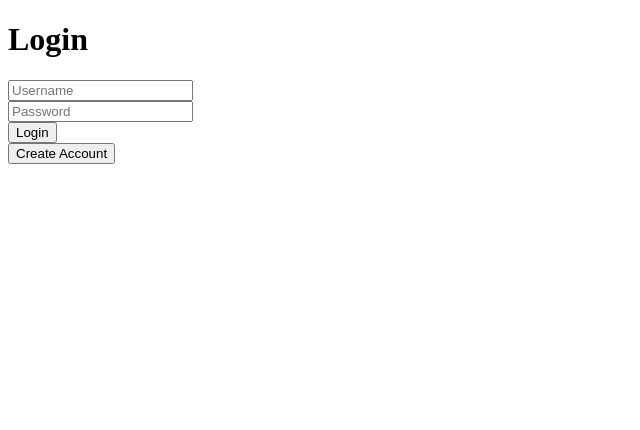
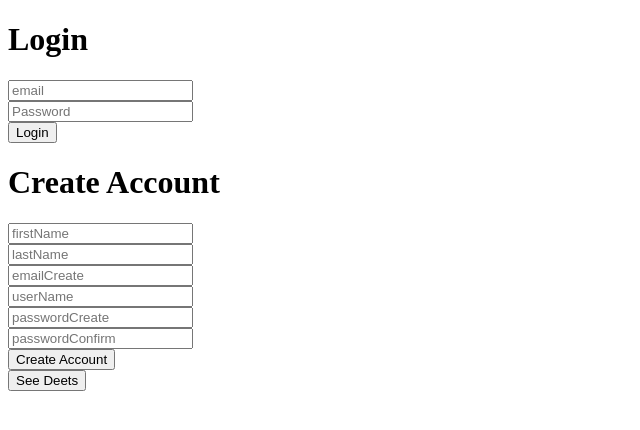
Before and after one commit to lachlanRolley98/joplana, a React (Create React App) app in the folder client/: page / in a window 1280 px wide. Shown: the top 430 px of the page, without its empty margins (0-640 px from the left). Built offline with nearby package versions, Linux system fonts and the light colour scheme.

Commit message:
got login and create user working

```diff
--- /dev/null
+++ b/client/src/components/HTTP/Account.jsx
@@ -0,0 +1,51 @@
+import Axios from "axios";
+
+export const handleCreateUser = (firstName, lastName, email, userName, password, password_confirmation) => {
+  const doCreateUser = async () => {
+    try {
+      const body = {
+        firstName,
+        lastName,
+        email,
+        userName,
+        password,
+        password_confirmation
+      }
+      Axios.post(`http://localhost:8000/api/signup`, body)
+      .then((response) => {
+        console.log(response);
+      })
+      .catch(function (error) {
+        console.log(error);
+      });
+    } catch (error) {
+      console.log(error);
+    }
+  }
+  doCreateUser();
+}
+
+export const handleLogInUser = (email, password, setDeets) => {
+  const doLogInUser = async () => {
+    try {
+      const body = {
+        email,
+        password,
+      }
+      Axios.post(`http://localhost:8000/api/signin`, body)
+      .then((response) => {
+        console.log(response);
+        alert("logged in");
+        setDeets(response.data);
+        localStorage.setItem('token', response.data.token)
+      })
+      .catch(function (error) {
+        console.log(error);
+        alert("bad");
+      });
+    } catch (error) {
+      console.log(error);
+    }
+  }
+  doLogInUser();
+}
--- a/client/src/components/LoginPage.jsx
+++ b/client/src/components/LoginPage.jsx
@@ -1,24 +1,55 @@
 import { React, useState } from 'react';
+import { handleCreateUser, handleLogInUser } from './HTTP/Account'
 
 const LoginPage = () => {
-  const [username, setUsername] = useState('');
+  const [email, setEmail] = useState('');
   const [password, setPassword] = useState('');
+  const [firstName, setFirstname] = useState('');
+  const [lastName, setLastname] = useState('');
+  const [emailCreate, setemailcreate] = useState('');
+  const [userName, setUserName] = useState('');
+  const [passwordCreate, setPasswordCreate] = useState('');
+  const [passwordConfirm, setPasswordConfirm] = useState('');
+  const [deets, setDeets] = useState('');
 
   return (
     <div>
         <h1>Login</h1>
         <div>
-          <input type="text" placeholder='Username' onChange={(event) => {setUsername(event.target.value)}}></input>
+          <input type="text" placeholder='email' onChange={(event) => {setEmail(event.target.value)}}></input>
         </div>
         <div>
           <input type="text" placeholder='Password' onChange={(event) => {setPassword(event.target.value)}}></input>
         </div>
         <div>
-          <button onClick={ () => { alert(`we logged in user ${username} and pword ${password}`) }} >Login</button>
+          <button onClick={ () => handleLogInUser( email, password, setDeets)} >Login</button>
+        </div>
+        <h1>Create Account</h1>
+        <div>
+          <input type="text" placeholder='firstName' onChange={(event) => {setFirstname(event.target.value)}}></input>
         </div>
         <div>
-          <button onClick={ () => { alert(`we created user ${username} with pword ${password}`) }} >Create Account</button>
+          <input type="text" placeholder='lastName' onChange={(event) => {setLastname(event.target.value)}}></input>
         </div>
+        <div>
+          <input type="text" placeholder='emailCreate' onChange={(event) => {setemailcreate(event.target.value)}}></input>
+        </div>
+        <div>
+          <input type="text" placeholder='userName' onChange={(event) => {setUserName(event.target.value)}}></input>
+        </div>
+        <div>
+          <input type="text" placeholder='passwordCreate' onChange={(event) => {setPasswordCreate(event.target.value)}}></input>
+        </div>
+        <div>
+          <input type="text" placeholder='passwordConfirm' onChange={(event) => {setPasswordConfirm(event.target.value)}}></input>
+        </div>
+        <div>
+          <button onClick={ () => handleCreateUser(firstName, lastName, emailCreate, userName, passwordCreate, passwordConfirm)} >Create Account</button>
+        </div>
+        <div>
+          <button onClick={ () => {console.log(deets)} } >See Deets</button>
+        </div>
+
 
     </div>
   );
```
Also changed, not shown: 1 other file (tests, documents, lock files or other folders).
